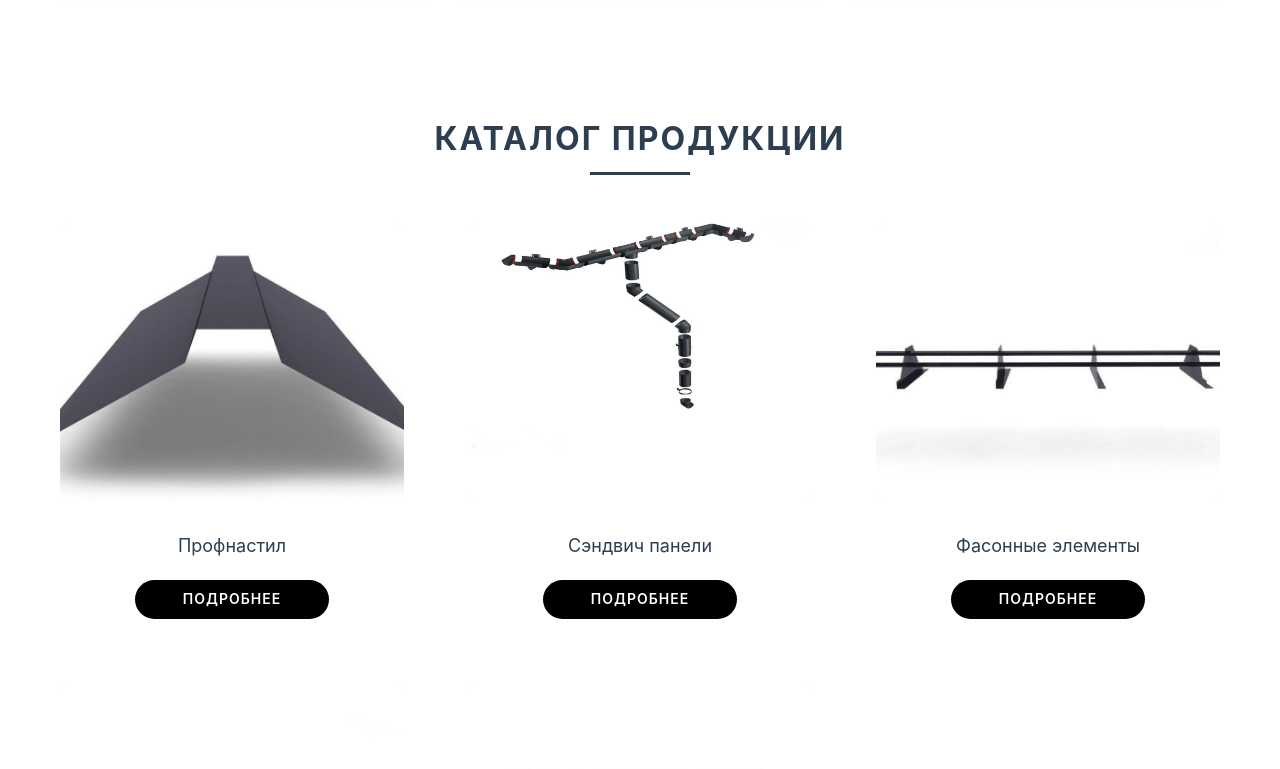
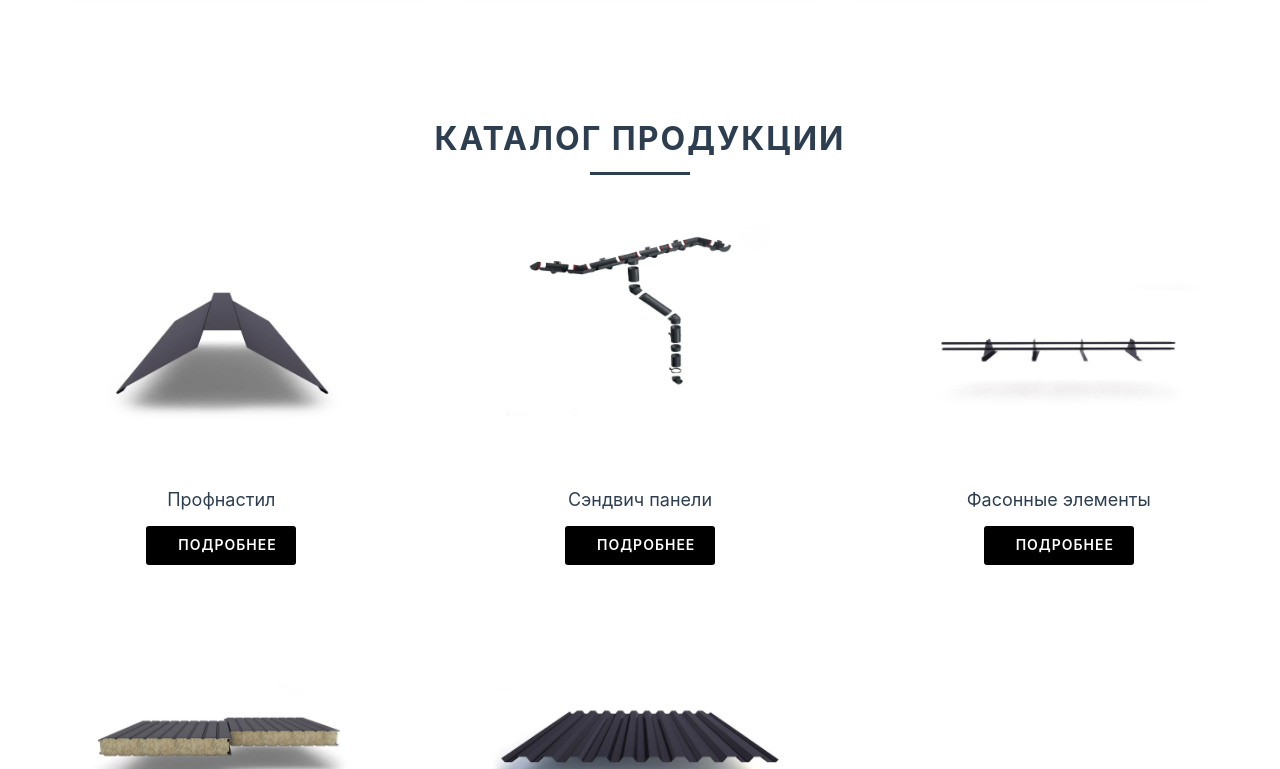
Before and after one commit to Arbitr3103/prime-s-react, a React (Vite) app: page / in a window 1280 px wide. Shown: the part 1480-2249 px from the top of the page. Built offline with nearby package versions, Linux system fonts and the light colour scheme.

Commit message:
fix: adjust catalog layout to match Tilda - full width, correct proportions, and styling

```diff
--- a/src/pages/HomePage.module.css
+++ b/src/pages/HomePage.module.css
@@ -3,9 +3,14 @@
 }
 
 .container {
-  max-width: var(--container-max-width);
+  max-width: 1200px; /* Увеличенная ширина контейнера */
   margin: 0 auto;
   padding: 0 var(--container-padding);
+}
+
+/* Каталог имеет особый контейнер, почти на всю ширину */
+.catalogSection .container {
+  max-width: 1400px;
 }
 
 /* Hero секция */
@@ -114,8 +119,9 @@
 .catalogGrid {
   display: grid;
   grid-template-columns: repeat(3, 1fr);
-  gap: var(--spacing-3xl);
+  gap: var(--spacing-2xl);
   margin: 0 auto;
+  padding: 0 var(--spacing-md);
 }
 
 @media (max-width: 1024px) {
@@ -142,42 +148,44 @@
 
 .cardImage {
   width: 100%;
-  height: 280px;
-  background-color: #f5f5f5;
-  margin-bottom: var(--spacing-xl);
+  height: 250px;
+  background-color: transparent;
+  margin-bottom: var(--spacing-md);
   display: flex;
   align-items: center;
   justify-content: center;
   overflow: hidden;
-  border-radius: var(--border-radius-md);
 }
 
 .cardImage img {
-  width: 100%;
+  width: 80%;
   height: 100%;
-  object-fit: cover;
+  object-fit: contain;
   display: block;
+  margin: 0 auto;
 }
 
 .cardTitle {
   font-size: var(--font-size-lg);
   font-weight: 400;
   color: var(--color-text-dark);
-  margin: 0 0 var(--spacing-lg) 0;
+  margin: 0 0 var(--spacing-md) 0;
+  text-align: center;
 }
 
 .cardButton {
   display: inline-block;
-  padding: var(--spacing-sm) var(--spacing-2xl);
+  padding: var(--spacing-sm) var(--spacing-xl);
   background-color: #000000;
   color: var(--color-white);
   font-weight: 600;
   font-size: var(--font-size-sm);
   text-decoration: none;
-  border-radius: 25px;
+  border-radius: 3px;
   text-align: center;
   transition: all var(--transition-base);
   letter-spacing: 1px;
+  width: 150px;
 }
 
 .cardButton:hover {
```
